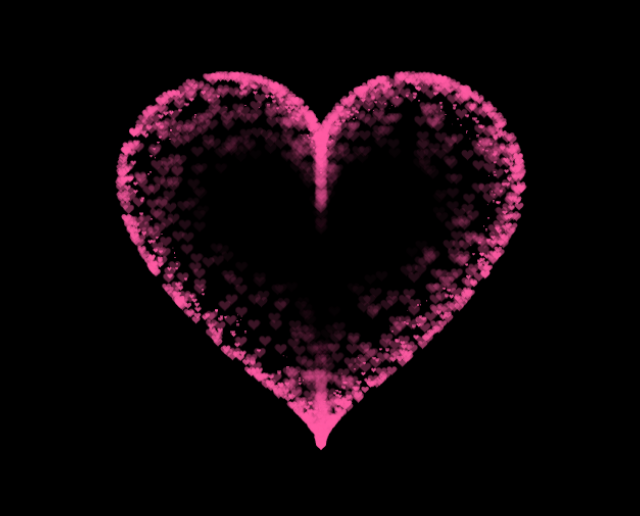
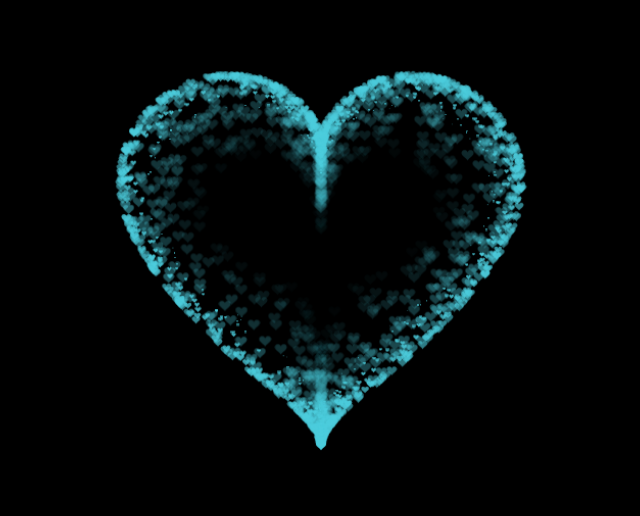
Before and after one commit to ThuongKisame/namle, a plain HTML site: page index.html in a window 1280 px wide. Shown: the part 142-658 px from the top of the page, without its empty margins (319-959 px from the left). Drawn offline with Linux system fonts and the light colour scheme.

Commit message:
change color

```diff
--- a/index.html
+++ b/index.html
@@ -539,7 +539,7 @@ var ParticlePool = (function() {
 
     // create the fill
 
-    context.fillStyle = '#FF5CA4';
+    context.fillStyle = '#4dcddd';
 
     context.fill();
 
```
